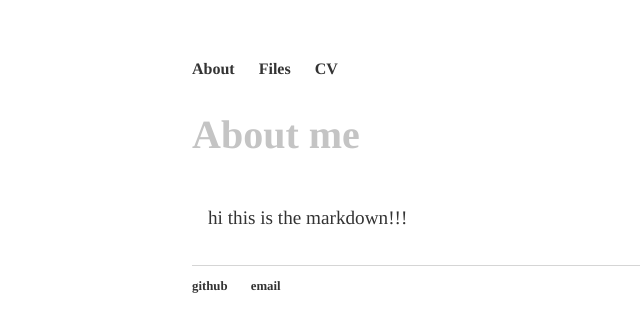
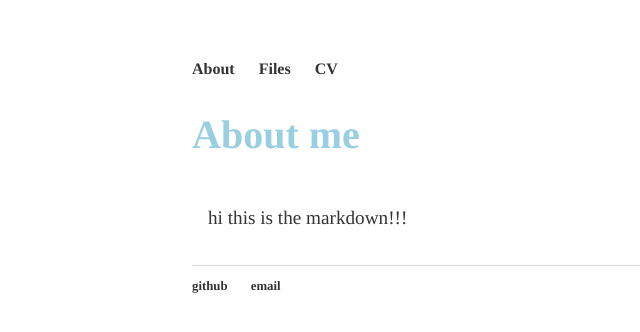
Before and after one commit to lena-kilian/lena-kilian.github.io, a Jekyll site: the page built from index.md, in a window 1280 px wide. Shown: the top 332 px of the page, without its empty margins (0-640 px from the left). Built offline with Jekyll 4.4.1, drawn with Linux system fonts in a browser that asks for light colours; our own code applies the rules of GitHub Pages for plain Markdown files.

Commit message:
Update main.css

```diff
--- a/css/main.css
+++ b/css/main.css
@@ -24,12 +24,12 @@ a:hover {
 h1 {
     font-size: 3em;
     font-family:'Times';
-    color: #c4c4c4;
+    color: #99cfe0;
 }
 h2 {
     font-size: 2.5em;
     font-family:'Times';
-    color: #c4c4c4;
+    color: #99cfe0;
 }
 h3 {
     font-size: 2em;
```
